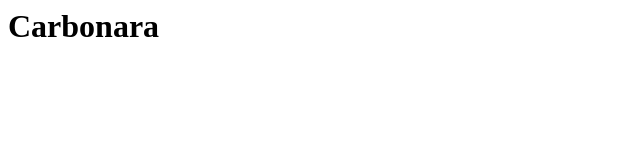
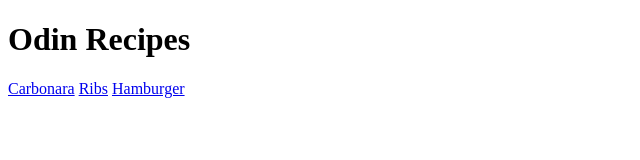
Before and after one commit to califernication/odin-recipes, a plain HTML site: page recipes/carbonara.html in a window 1280 px wide. Shown: the whole page, without its empty margins (0-640 px from the left). Drawn offline with Linux system fonts and the light colour scheme.

```diff
--- a/recipes/carbonara.html
+++ b/recipes/carbonara.html
@@ -1 +1,13 @@
-<h1>Carbonara</h1>
+<!DOCTYPE html>
+<hmtl lang="en">
+    <head>
+        <meta charset="UTF-8">
+        <title>Odin Recipes</title>
+    </head>
+    <body>
+        <h1>Odin Recipes</h1>
+            <a href="recipes/carbonara.html"> Carbonara</a>
+            <a href="recipes/ribs.html"> Ribs</a>
+            <a href="recipes/hamburger.html"> Hamburger</a>
+    </body>
+</hmtl>
```
